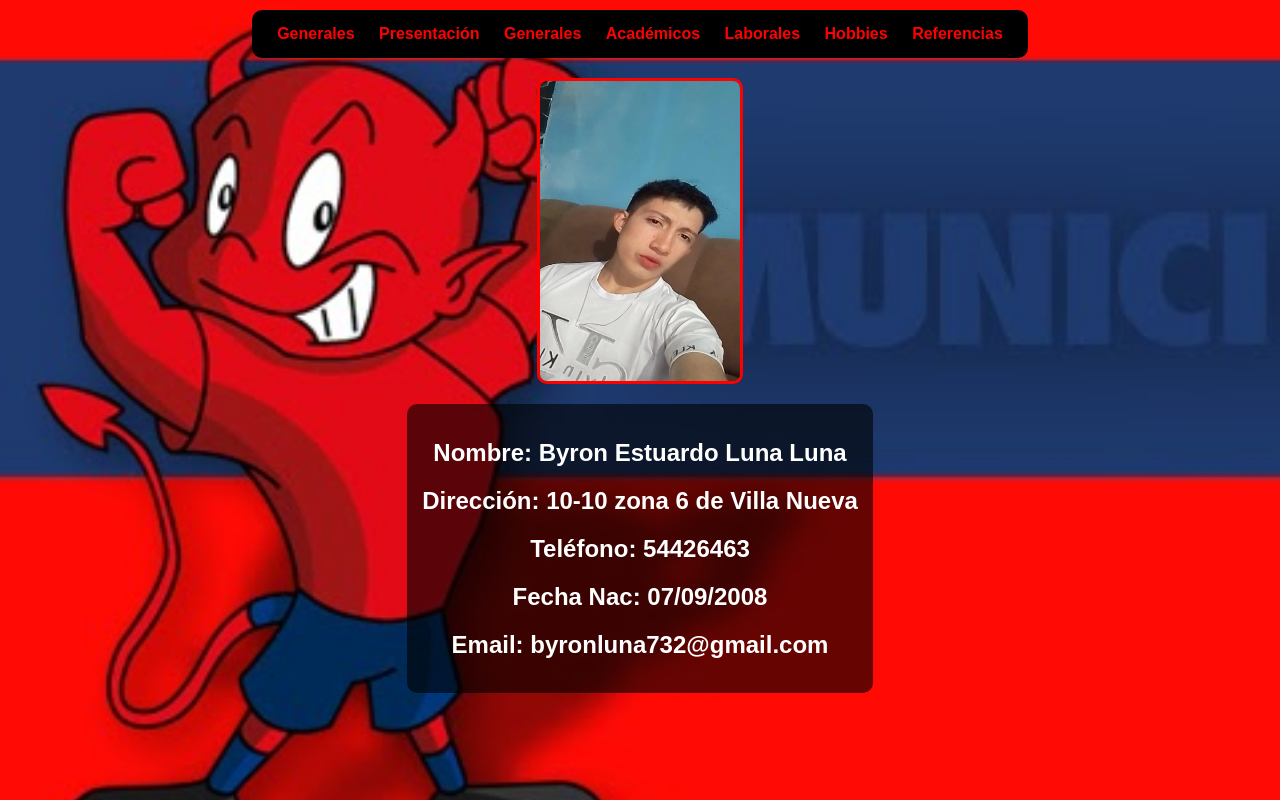
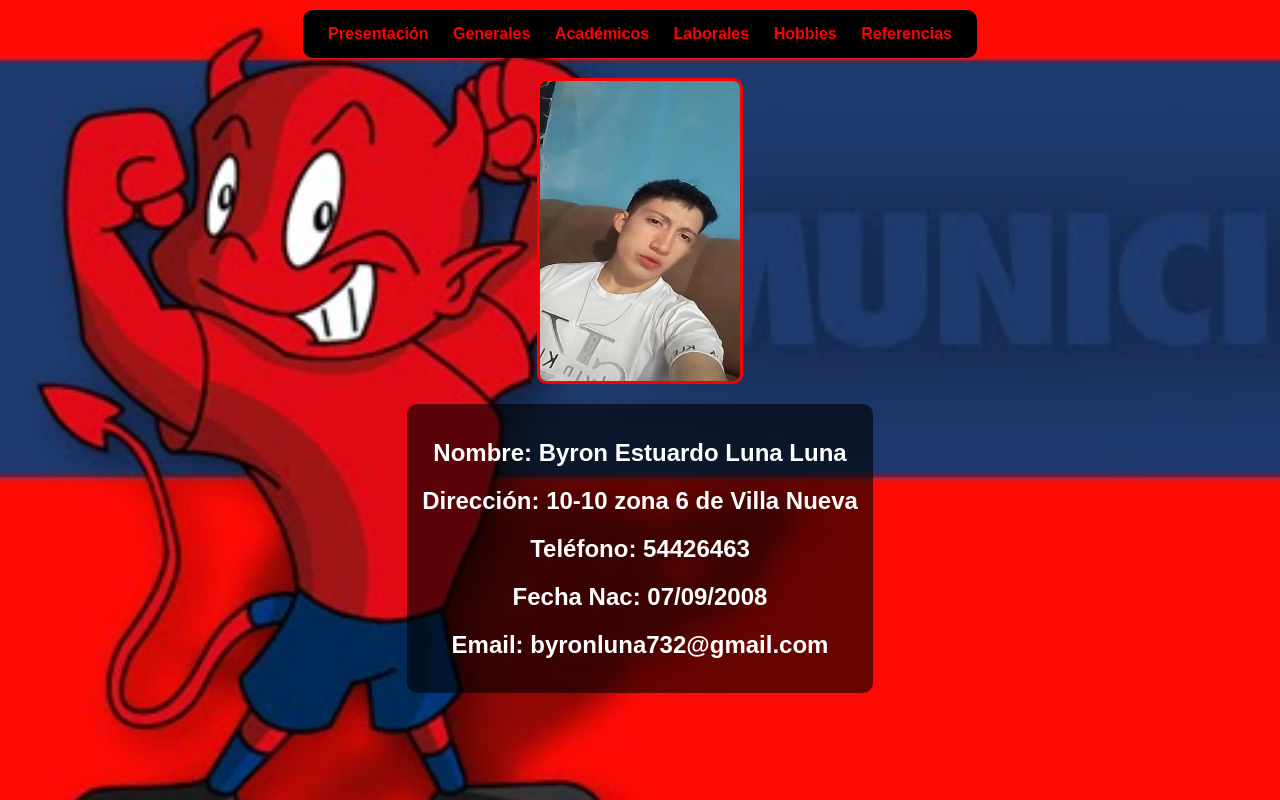
Before and after one commit to byronluna732-dev/Curriculum, a plain HTML site: page index.html in a window 1280 px wide. Drawn offline with Linux system fonts and the light colour scheme.

Commit message:
Fix HTML formatting and remove duplicate links

```diff
--- a/index.html
+++ b/index.html
@@ -63,7 +63,6 @@ img {
 <body>
 
 <nav>
-    <a href="Generales.html">Generales</a>
     <a href="Presentacion.html">Presentación</a>
     <a href="index.html">Generales</a>
     <a href="Academicos.html">Académicos</a>
```
